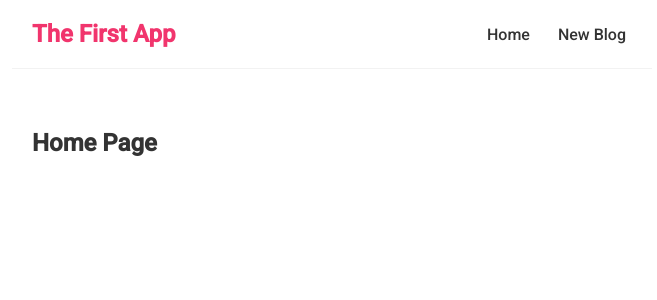
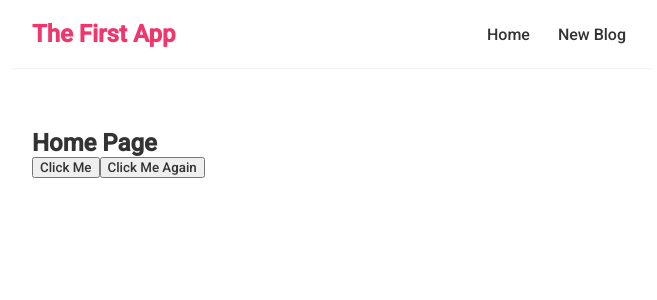
Before and after one commit to hasira09/ReactBasics, a React (Create React App) app in the folder firstapp/: page / in a window 1280 px wide. Shown: the top 300 px of the page, without its empty margins (308-965 px from the left). Built offline with nearby package versions, Linux system fonts and the light colour scheme.

Commit message:
Click Events
Events and Clicks

```diff
--- a/firstapp/src/Home.js
+++ b/firstapp/src/Home.js
@@ -1,7 +1,18 @@
 const Home = () => {
+
+    const handleClick = (e) => {
+        console.log('Hello, Hasira!', e);
+    }
+
+    const handleClickAgain = (name, e) => {
+        console.log('Hello ' + name, e.target);
+    }
+
     return (
         <div className="Home">
             <h2>Home Page</h2>
+            <button onClick={handleClick}>Click Me</button>
+            <button onClick={(e) => handleClickAgain('Tharushi', e)}>Click Me Again</button>
         </div>
     );
 }
```
